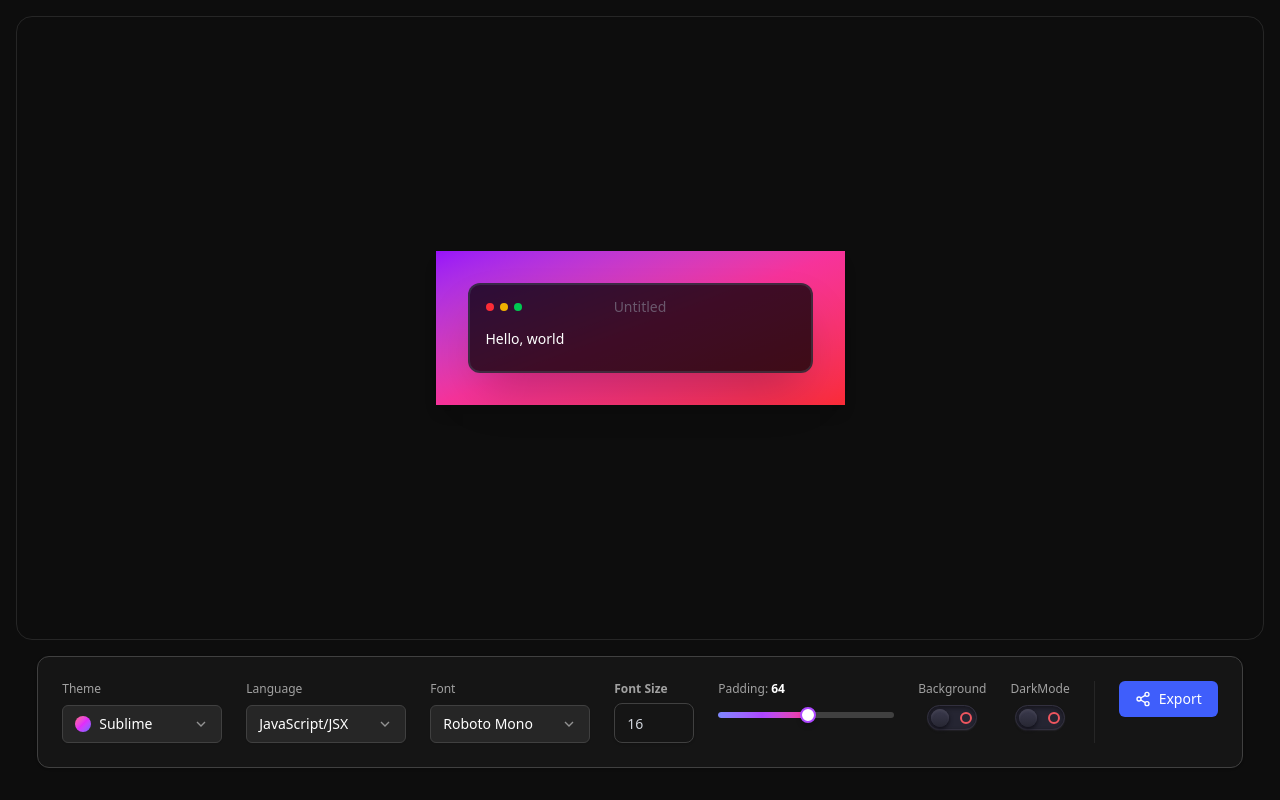
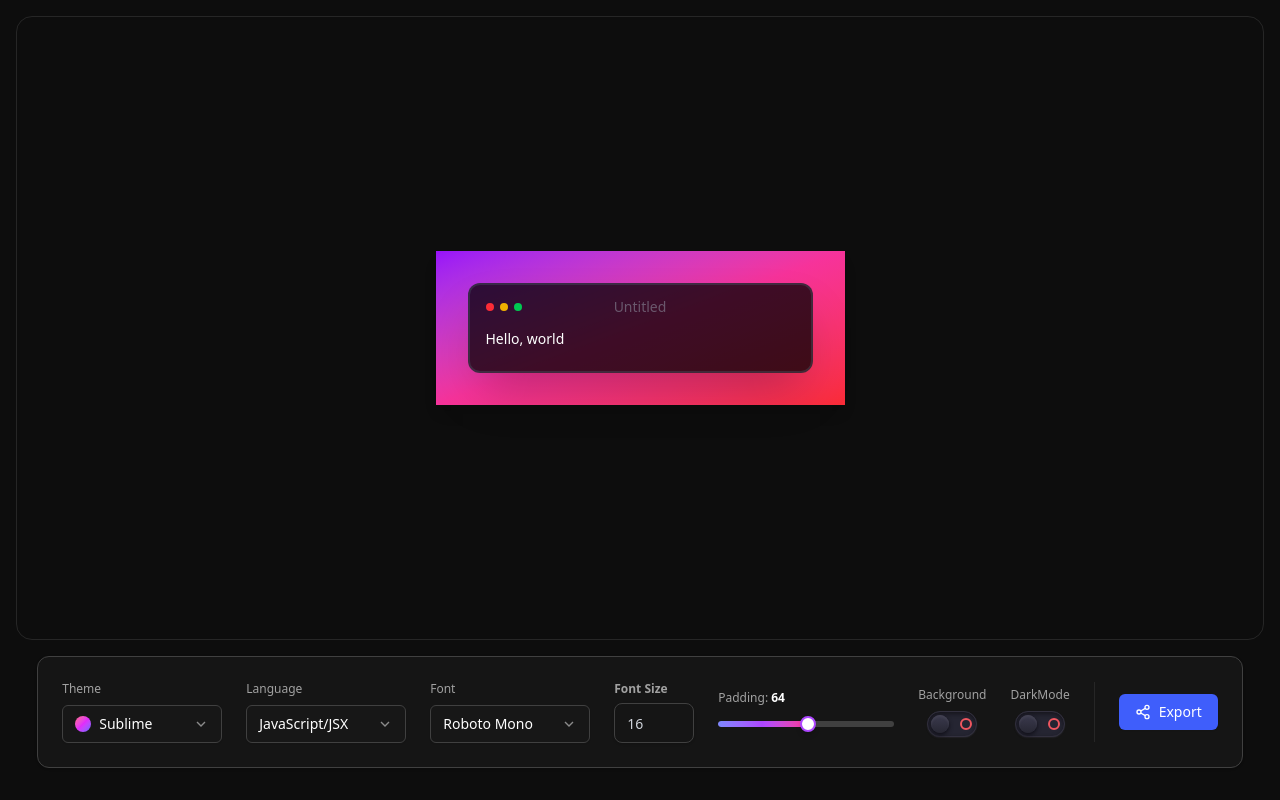
Before and after one commit to Nitesh47kumars/Snippix, a React (Vite) app: page / in a window 1280 px wide. Built offline with nearby package versions, Linux system fonts and the light colour scheme.

Commit message:
Fix Styled Issues

```diff
--- a/src/Components/SnippetSettings/SnippetSelect.jsx
+++ b/src/Components/SnippetSettings/SnippetSelect.jsx
@@ -6,7 +6,7 @@ export default function SnippetSelect({ label, value, iconColor }) {
           type="button"
           role="combobox"
           aria-expanded="false"
-          className="border-input text-muted-foreground flex items-center justify-between gap-2 rounded-md border border-neutral-700 bg-neutral-800 hover:bg-neutral-700 px-3 py-2 text-sm whitespace-nowrap shadow-xs outline-none focus-visible:ring-[3px] focus-visible:border-ring focus-visible:ring-ring/50 w-40"
+          className="border-input text-muted-foreground flex items-center justify-between gap-2 rounded-md border border-neutral-700 bg-neutral-900 hover:bg-neutral-800 px-3 py-2 text-sm whitespace-nowrap shadow-xs outline-none focus-visible:ring-[3px] focus-visible:border-ring focus-visible:ring-ring/50 w-40"
         >
           <span className="flex gap-2 items-center">
             {iconColor && <div className={`h-4 w-4 rounded-full bg-gradient-to-br ${iconColor}`} />}
--- a/src/Components/SnippetSettings/SnippetSettings.jsx
+++ b/src/Components/SnippetSettings/SnippetSettings.jsx
@@ -9,9 +9,9 @@ export default function SnippetSettings() {
   const [padding, setPadding] = useState(64);
 
   return (
-    <div className='flex justify-center h-full pb-6'>
+    <div className='flex justify-center h-full pb-3'>
       <div className="rounded-xl border border-neutral-700 shadow-sm p-6 bg-neutral-900/90">
-        <div className="flex flex-wrap gap-4 sm:gap-6">
+        <div className="flex items-center justify-center flex-wrap gap-4 sm:gap-6">
             <SnippetSelect label="Theme" value="sublime" iconColor="from-rose-400 via-fuchsia-500 to-indigo-500" />
             <SnippetSelect label="Language" value="JavaScript/JSX" />
             <SnippetSelect label="Font" value="Roboto Mono" />
@@ -19,7 +19,7 @@ export default function SnippetSettings() {
             <Slider label="Padding" value={padding} onChange={setPadding} />
             <ToggleSwitch label="Background" checked />
             <ToggleSwitch label="DarkMode" checked />
-            <div className="w-px bg-neutral-800" />
+            <div className="min-h-[60px] w-px bg-neutral-800" />
             <ExportButton />
         </div>
       </div>
```
